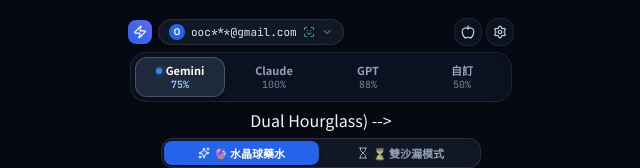
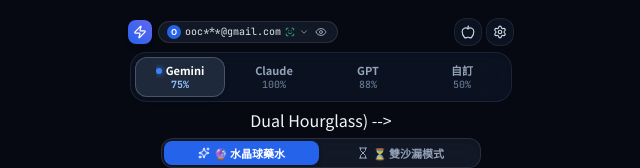
Before and after one commit to ericlai429/AI_Hourglass, a Vue app: page / in a window 1280 px wide. Shown: the top 168 px of the page, without its empty margins (319-959 px from the left). Built offline with nearby package versions, Linux system fonts and the light colour scheme.

Commit message:
feat: add direct inline eye toggle for header email privacy masking

```diff
--- a/src/components/AccountSwitcher.vue
+++ b/src/components/AccountSwitcher.vue
@@ -39,26 +39,41 @@
 
 <template>
   <div class="relative">
-    <!-- Trigger Button -->
+    <!-- Top Header Trigger Button with Inline Eye Toggle -->
+    <div
+      class="glass-pill px-2 py-0.5 rounded-full flex items-center gap-1 text-xs text-slate-200 border border-white/10"
+    >
+      <!-- Clickable Avatar + Email to open Account Menu -->
       <button
         @click="isOpen = !isOpen"
-      class="glass-pill px-2.5 py-1 rounded-full flex items-center gap-1.5 text-xs text-slate-200 hover:text-white transition-all active:scale-95 border border-white/10"
+        class="flex items-center gap-1 hover:text-white transition-all active:scale-95"
+        title="切換帳號"
       >
         <div
-        class="w-4 h-4 rounded-full flex items-center justify-center text-[9px] font-bold text-white uppercase shrink-0"
+          class="w-3.5 h-3.5 rounded-full flex items-center justify-center text-[8px] font-bold text-white uppercase shrink-0"
           :class="currentAccountEmail.includes('oocai') ? 'bg-blue-600' : 'bg-purple-600'"
         >
           {{ currentAccountEmail.charAt(0) }}
         </div>
 
-      <!-- Privacy Masked Email -->
-      <span class="font-mono text-[11px] max-w-[115px] truncate">
+        <!-- Privacy Masked Email Text -->
+        <span class="font-mono text-[10px] max-w-[105px] truncate">
           {{ maskEmail(currentAccountEmail) }}
         </span>
 
-      <ScanFace class="w-3 h-3 text-emerald-400 shrink-0" />
-      <ChevronDown class="w-3 h-3 text-slate-400 shrink-0" />
+        <ScanFace class="w-2.5 h-2.5 text-emerald-400 shrink-0" />
+        <ChevronDown class="w-2.5 h-2.5 text-slate-400 shrink-0" />
       </button>
+
+      <!-- Direct Eye Toggle Button in Header -->
+      <button
+        @click.stop="toggleEmailReveal"
+        class="p-0.5 text-slate-400 hover:text-slate-200 transition-all rounded active:scale-90"
+        :title="isEmailRevealed ? '隱藏完整信箱' : '顯示完整信箱'"
+      >
+        <component :is="isEmailRevealed ? EyeOff : Eye" class="w-3 h-3 text-slate-400 hover:text-white" />
+      </button>
+    </div>
 
     <!-- Dropdown Menu -->
     <div
@@ -77,7 +92,7 @@
           <span>Face ID 登入帳號</span>
         </span>
 
-        <!-- Toggle Reveal Eye Button -->
+        <!-- Toggle Reveal Eye Button in Dropdown -->
         <button
           @click.stop="toggleEmailReveal"
           class="text-slate-400 hover:text-slate-200 p-0.5 rounded transition-all"
```
Also changed, not shown: 1 other file (tests, documents, lock files or other folders). Lines whose indentation alone changed are shown as unchanged.
